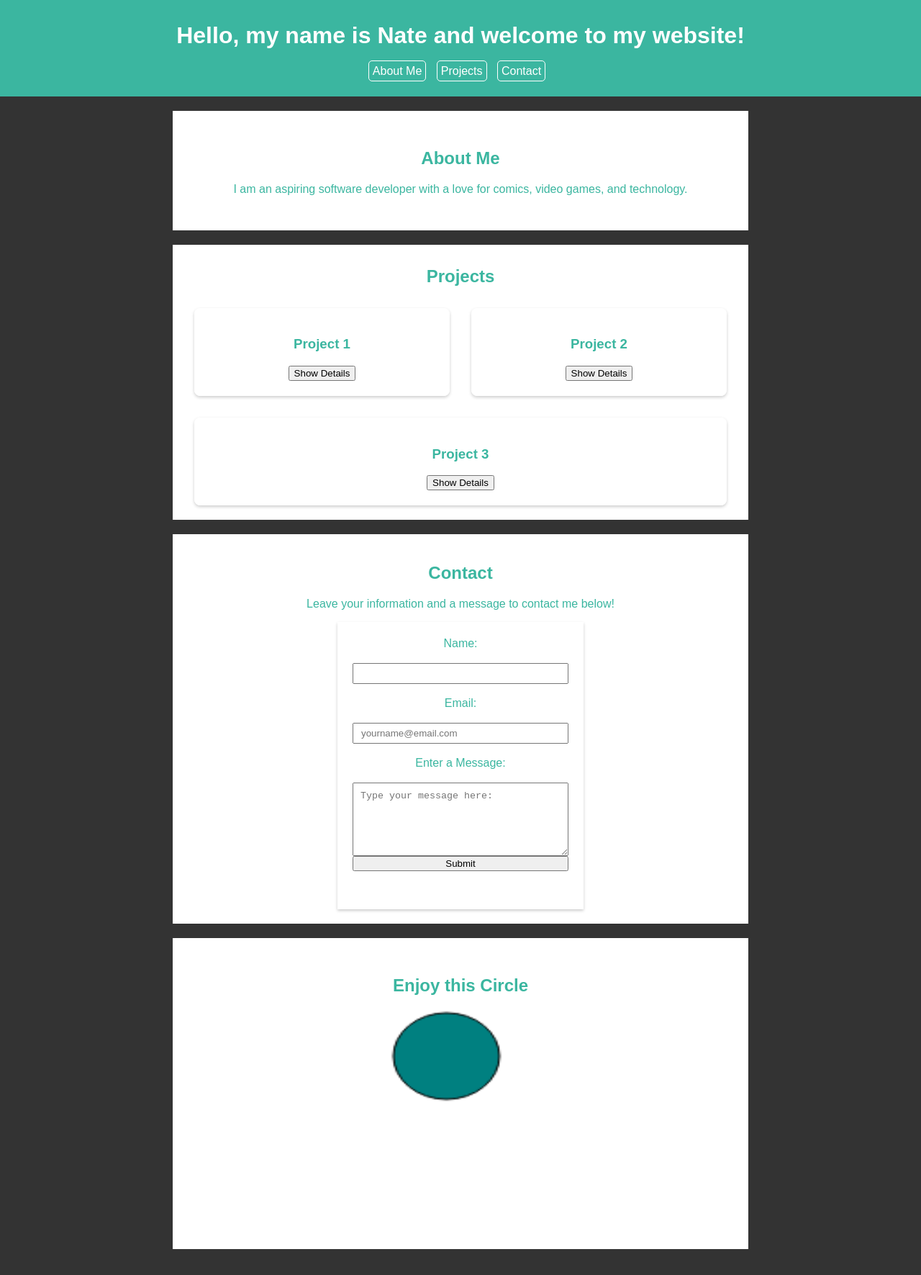
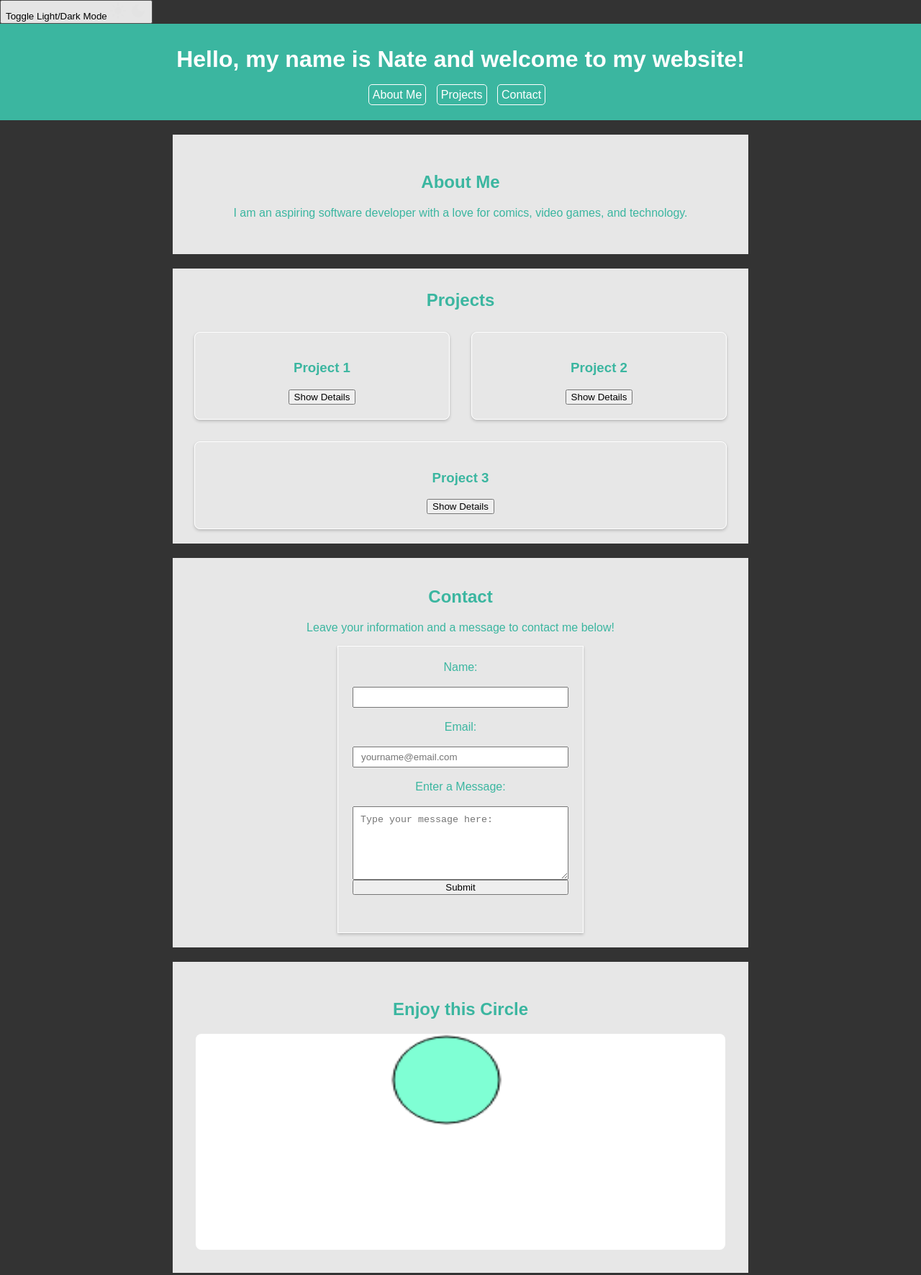
Before and after one commit to nateoseni/my-portfolio, a plain HTML site: page index.html in a window 1280 px wide. Shown: the top 1771 px of the page at 72% size. Drawn offline with Linux system fonts and the light colour scheme.

Commit message:
Added buttons for toggling light and dark mode, changed colour of sections

```diff
--- a/index.html
+++ b/index.html
@@ -7,6 +7,12 @@
     <link href="styles.css" rel="stylesheet">
 </head>
 <body>
+    <button id="theme-toggle">Toggle Light/Dark Mode
+        <svg xmlns="http://www.w3.org/2000/svg" height="24px" viewBox="0 -960 960 960" width="24px" fill="#e3e3e3"><path d="M338.5-338.5Q280-397 280-480t58.5-141.5Q397-680 480-680t141.5 58.5Q680-563 680-480t-58.5 141.5Q563-280 480-280t-141.5-58.5ZM200-440H40v-80h160v80Zm720 0H760v-80h160v80ZM440-760v-160h80v160h-80Zm0 720v-160h80v160h-80ZM256-650l-101-97 57-59 96 100-52 56Zm492 496-97-101 53-55 101 97-57 59Zm-98-550 97-101 59 57-100 96-56-52ZM154-212l101-97 55 53-97 101-59-57Z"/></svg>
+        <svg xmlns="http://www.w3.org/2000/svg" height="24px" viewBox="0 -960 960 960" width="24px" fill="#e3e3e3"><path d="M480-120q-150 0-255-105T120-480q0-150 105-255t255-105q14 0 27.5 1t26.5 3q-41 29-65.5 75.5T444-660q0 90 63 153t153 63q55 0 101-24.5t75-65.5q2 13 3 26.5t1 27.5q0 150-105 255T480-120Z"/></svg>
+    </button>
+
+
     <header>
         <h1>Hello, my name is Nate and welcome to my website!</h1>
         <nav>
--- a/script.js
+++ b/script.js
@@ -83,7 +83,7 @@ function animate() {
     //draw a circle
     ctx.beginPath();
     ctx.arc(x, y, radius, 0, Math.PI * 2); // dimensions of the circle (x, y, radius, start angle, end angle)
-    ctx.fillStyle = 'teal';
+    ctx.fillStyle = 'aquamarine';
     ctx.fill();
     ctx.stroke();
 
--- a/styles.css
+++ b/styles.css
@@ -3,6 +3,12 @@ body {
     margin: 0;
     padding: 20 px;
     background-color: #333;
+}
+
+.light-mode {
+    background-color: #f0f0f0;
+    color: #333;
+
 }
 
 header {
@@ -38,7 +44,7 @@ section {
     margin: 20px auto;
     max-width: 800px;
     color: #3bb6a0;
-    background-color: white;
+    background-color: rgba(249, 249, 249, 0.909);
     box-sizing:border-box;
 }
 
```
